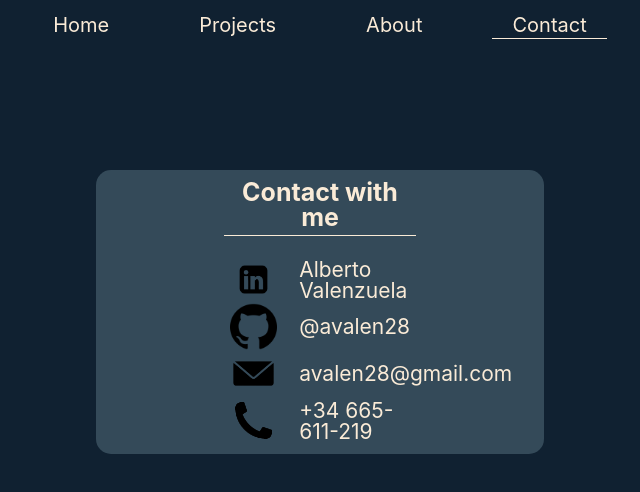
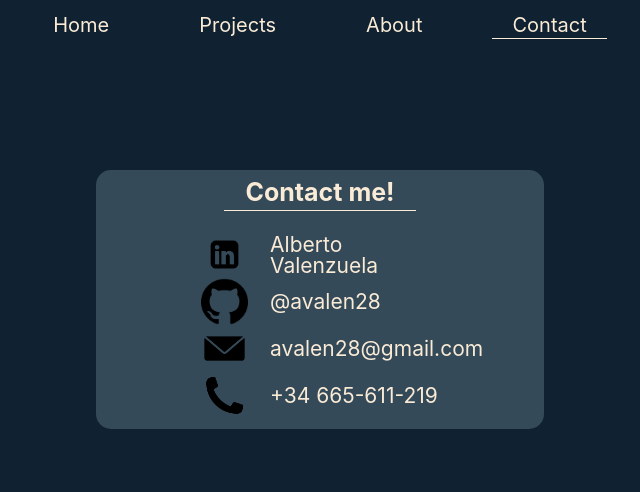
Before and after one commit to avalen28/portfolio, a React (Create React App) app: page /contact in a window 1280 px wide. Shown: the top 492 px of the page, without its empty margins (320-960 px from the left). Built offline with nearby package versions, Linux system fonts and the light colour scheme.

Commit message:
Update contact view

```diff
--- a/src/App.css
+++ b/src/App.css
@@ -192,7 +192,7 @@ a {
 }
 .contact-info a,
 .contact-info p {
-  width: 33%;
+  width: 50%;
   font-size: 21px;
   color: antiquewhite;
 }
--- a/src/views/Contact.jsx
+++ b/src/views/Contact.jsx
@@ -4,7 +4,7 @@ import { Link } from "react-router-dom";
 const Contact = () => {
   return (
     <div className="contact-container">
-      <h3>Contact with me</h3>
+      <h3>Contact me!</h3>
       <div className="contact-info">
         <img src="/images/linkedin.png" alt="LinkedIn" />
         <Link to={"https://www.linkedin.com/in/alberto-valenzuela-munoz/"}>
```
